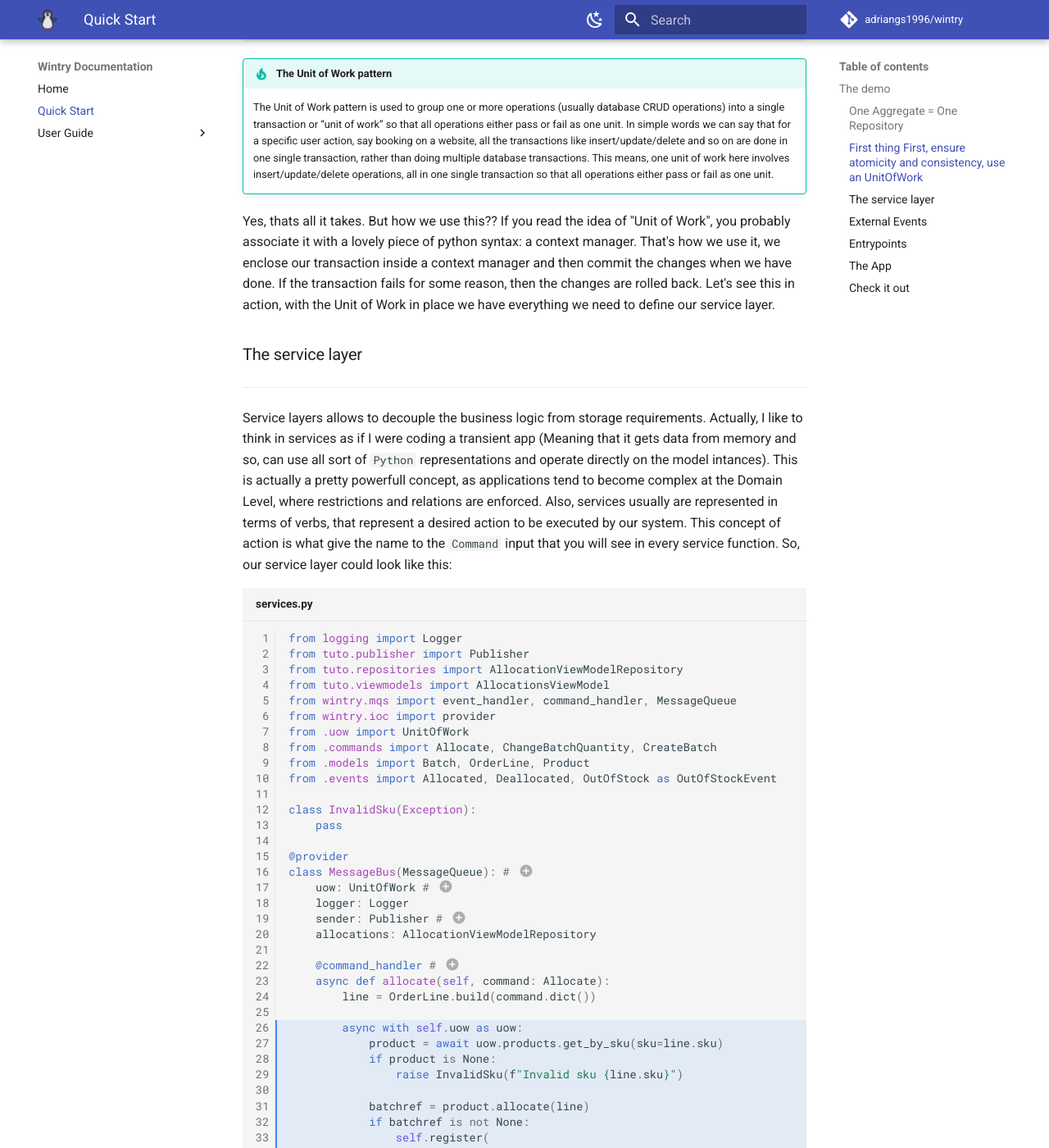
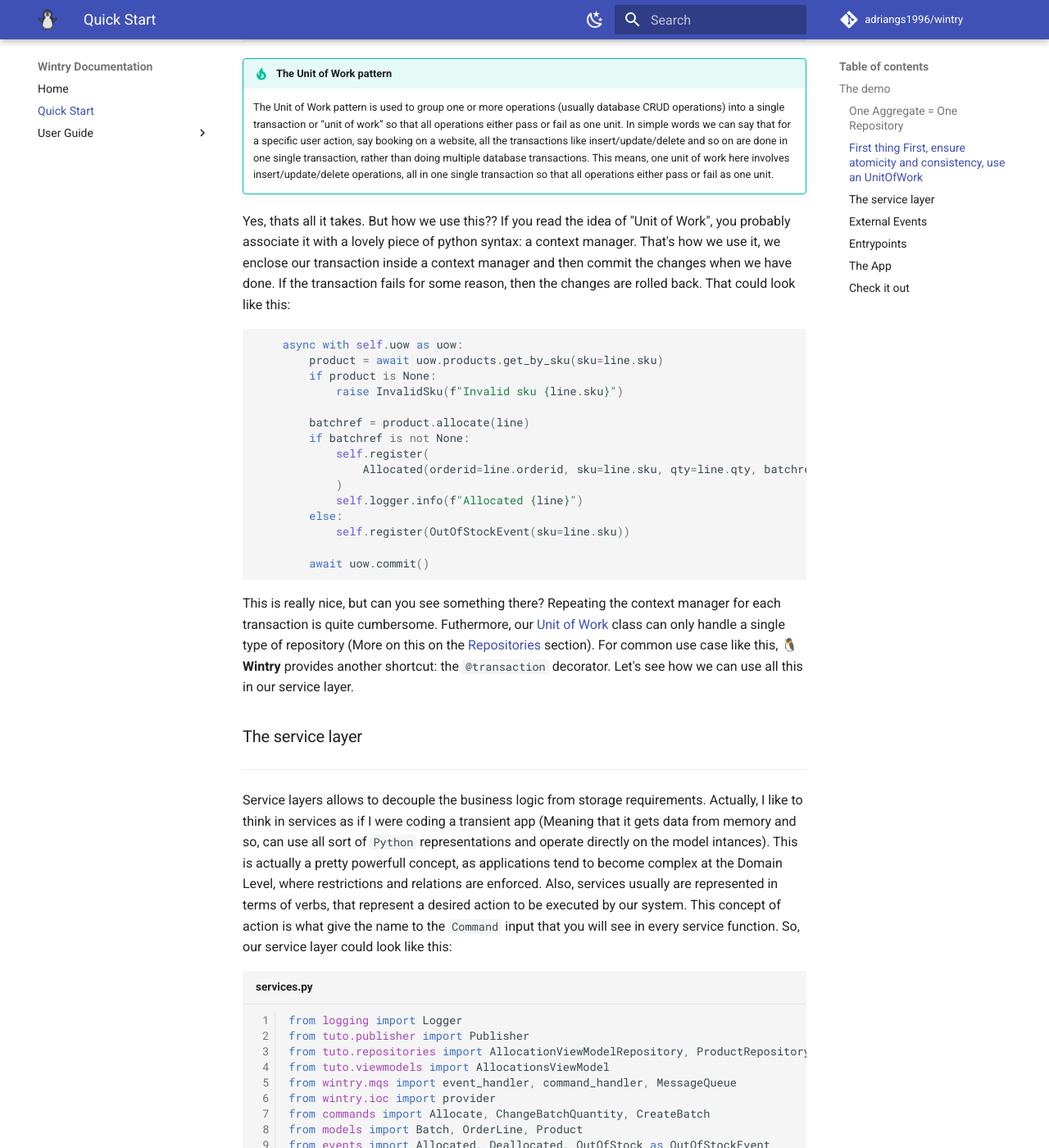
Before and after one commit to adriangs1996/wintry, an MkDocs documentation site: the page built from docs/quickstart.md, in a window 1280 px wide and 1400 px high, scrolled down 8903 px. Shown: the whole window at 82% size. Built offline with MkDocs 1.6.1 and Material for MkDocs 9.7.7, drawn with Linux system fonts in a browser that asks for light colours; comment, search, counter and statistics services are not loaded; some of the changed text lies outside the part shown.

Commit message:
📝 Update quickstart.md

````diff
--- a/docs/quickstart.md
+++ b/docs/quickstart.md
@@ -366,7 +366,7 @@
 ### First thing First, ensure atomicity and consistency, use an UnitOfWork
 --------------------------------------------------------------------------
 
-Out of the box, 🐧**Wintry**🐧 integrates an UnitOfWork with your Repositories,
+Out of the box, 🐧**Wintry**🐧 integrates an Unit Of Work with your Repositories,
 let's declare one for our app:
 
 ```python title="uow.py" linenums="1"
@@ -393,8 +393,32 @@
 Yes, thats all it takes. But how we use this?? If you read the idea of "Unit of Work", you probably
 associate it with a lovely piece of python syntax: a context manager. That's how we use it, we enclose
 our transaction inside a context manager and then commit the changes when we have done. If the transaction
-fails for some reason, then the changes are rolled back. Let's see this in action, with the Unit of Work in place
-we have everything we need to define our service layer.
+fails for some reason, then the changes are rolled back. That could look like this:
+
+```python
+    async with self.uow as uow:
+        product = await uow.products.get_by_sku(sku=line.sku)
+        if product is None:
+            raise InvalidSku(f"Invalid sku {line.sku}")
+
+        batchref = product.allocate(line)
+        if batchref is not None:
+            self.register(
+                Allocated(orderid=line.orderid, sku=line.sku, qty=line.qty, batchref=batchref)
+            )
+            self.logger.info(f"Allocated {line}")
+        else:
+            self.register(OutOfStockEvent(sku=line.sku))
+
+        await uow.commit()
+```
+
+This is really nice, but can you see something there? Repeating the context manager for
+each transaction is quite cumbersome. Futhermore, our <a href="/wintry/user-guide/unitofwork">
+Unit of Work</a> class can only handle a single type of repository (More on this on the
+<a href="/wintry/user-guide/repository">Repositories</a> section). For common use case like
+this, 🐧**Wintry** provides another shortcut: the `@transaction` decorator. Let's see how
+we can use all this in our service layer.
 
 ### The service layer
 ---------------------
@@ -407,72 +431,69 @@
 to be executed by our system. This concept of action is what give the name to the `Command`
 input that you will see in every service function. So, our service layer could look like this:
 
-```python linenums="1" title="services.py" hl_lines="26 27 28 29 30 31 32 33 34 35 36 37 38 39 40""
+```python linenums="1" title="services.py""
 from logging import Logger
 from tuto.publisher import Publisher
-from tuto.repositories import AllocationViewModelRepository
+from tuto.repositories import AllocationViewModelRepository, ProductRepository
 from tuto.viewmodels import AllocationsViewModel
 from wintry.mqs import event_handler, command_handler, MessageQueue
 from wintry.ioc import provider
-from .uow import UnitOfWork
-from .commands import Allocate, ChangeBatchQuantity, CreateBatch
-from .models import Batch, OrderLine, Product
-from .events import Allocated, Deallocated, OutOfStock as OutOfStockEvent
+from commands import Allocate, ChangeBatchQuantity, CreateBatch
+from models import Batch, OrderLine, Product
+from events import Allocated, Deallocated, OutOfStock as OutOfStockEvent
+from wintry.transactions.transactional import transaction
+
 
 class InvalidSku(Exception):
     pass
 
+
 @provider
 class MessageBus(MessageQueue): # (1)
-    uow: UnitOfWork # (3)
+    products: ProductRepository
     logger: Logger
     sender: Publisher # (2)
     allocations: AllocationViewModelRepository
 
     @command_handler # (4)
+    @transaction
     async def allocate(self, command: Allocate):
         line = OrderLine.build(command.dict())
+        product = await self.products.get_by_sku(sku=line.sku)
+        if product is None:
+            raise InvalidSku(f"Invalid sku {line.sku}")
 
-        async with self.uow as uow:
-            product = await uow.products.get_by_sku(sku=line.sku)
-            if product is None:
-                raise InvalidSku(f"Invalid sku {line.sku}")
-
-            batchref = product.allocate(line)
-            if batchref is not None:
-                self.register(
-                    Allocated(orderid=line.orderid, sku=line.sku, qty=line.qty, batchref=batchref)
-                )
-                self.logger.info(f"Allocated {line}")
-            else:
-                self.register(OutOfStockEvent(sku=line.sku))
-
-            await uow.commit()
+        batchref = product.allocate(line)
+        if batchref is not None:
+            self.register(
+                Allocated(orderid=line.orderid, sku=line.sku, qty=line.qty, batchref=batchref)
+            )
+            self.logger.info(f"Allocated {line}")
+        else:
+            self.register(OutOfStockEvent(sku=line.sku))
 
     @command_handler
+    @transaction
     async def add_batch(self, command: CreateBatch):
-        async with self.uow as uow:
-            product = await uow.products.get_by_sku(sku=command.sku)
-            if product is None:
-                product = Product(sku=command.sku)
-                product = await uow.products.create(entity=product)
-            product.batches.append(
-                Batch(reference=command.ref, purchased_quantity=command.qty, sku=command.sku, eta=command.eta,)
-            )
-            await uow.commit()
+        product = await self.products.get_by_sku(sku=command.sku)
+        if product is None:
+            product = Product(sku=command.sku)
+            product = await self.products.create(entity=product)
+        product.batches.append(
+            Batch(reference=command.ref, purchased_quantity=command.qty, sku=command.sku, eta=command.eta)
+        )
 
         self.logger.info("Created Batch")
 
     @command_handler
+    @transaction
     async def change_batch_quantity(self, cmd: ChangeBatchQuantity):
-        async with self.uow as uow:
-            product = await uow.products.get_by_batches__reference(
-                batches__reference=cmd.ref
-            )
-            assert product is not None
-            for line in product.change_batch_quantity(**cmd.dict()):
-                self.register(Deallocated(**line.to_dict()))
-            await uow.commit()
+        product = await self.products.get_by_batches__reference(
+            batches__reference=cmd.ref
+        )
+        assert product is not None
+        for line in product.change_batch_quantity(**cmd.dict()):
+            self.register(Deallocated(**line.to_dict()))
 ```
 
 1.  The `MessageQueue` will be explained in the Message Pipeline Chapter, but long story short,
@@ -489,15 +510,17 @@
 
 There is a lot going on there, but notice something: we are never calling the `#!python Repository.update()`
 method, we just call functions over model instances that manage the state of the instance and its
-relations with other models. And notice that we do all this inside an `#!python uow` context manager, and we
-issue a `#!python uow.commit()` at the end. Should be scratching your head right now, because, I mean, this
+relations with other models. And notice that we do all this inside a function decorated with
+`@transaction`. Long story short, `@transaction` will initialize the repositories of the `MessageBus` class
+and issue a commit at the end of the function if everything went well.
+You should be scratching your head right now, because, I mean, this
 can not work, right ??!! Well, it does, and actually is not even thanks to 🐧**Wintry**🐧 (at least not
 entirely) because in here, we are using the full power of SQLAlchemy sessions to achieve this effect.
-The cool part, and when 🐧**Wintry**🐧 becomes a really powerfull tool for this endeavor, is that it doesnt
+The cool😎 part, and when 🐧**Wintry**🐧 becomes a really powerfull tool for this endeavor, is that it doesnt
 matter if you change to use MongoDB as your primary DB (a NOSQL one), it will provide you with the same
 features of automatic model synchronization. Futhermore, look at how clean the implementation of the
 services is, and of course, testability is achieved with so many components decoupled and used through
-the Depedency Injection System.
+<a href="/wintry/user-guide/di" class="external-link">Dependency Injection💉</a>.
 
 !!! note  "About Models"
     If you ever have used Vue.js in the past, the idea with reactive models is somehow similar as
@@ -519,10 +542,8 @@
 # ... Rest of the code of the service layer
     @event_handler
     async def reallocate(self, event: Deallocated):
-        async with self.uow as uow:
-            product = await uow.products.get_by_sku(sku=event.sku)
-            self.register(Allocate(**event.dict()))
-            await uow.commit()
+        product = await self.products.get_by_sku(sku=event.sku)
+        self.register(Allocate(**event.dict()))
 
     @event_handler
     async def save_allocation_view(self, event: Allocated):
````
